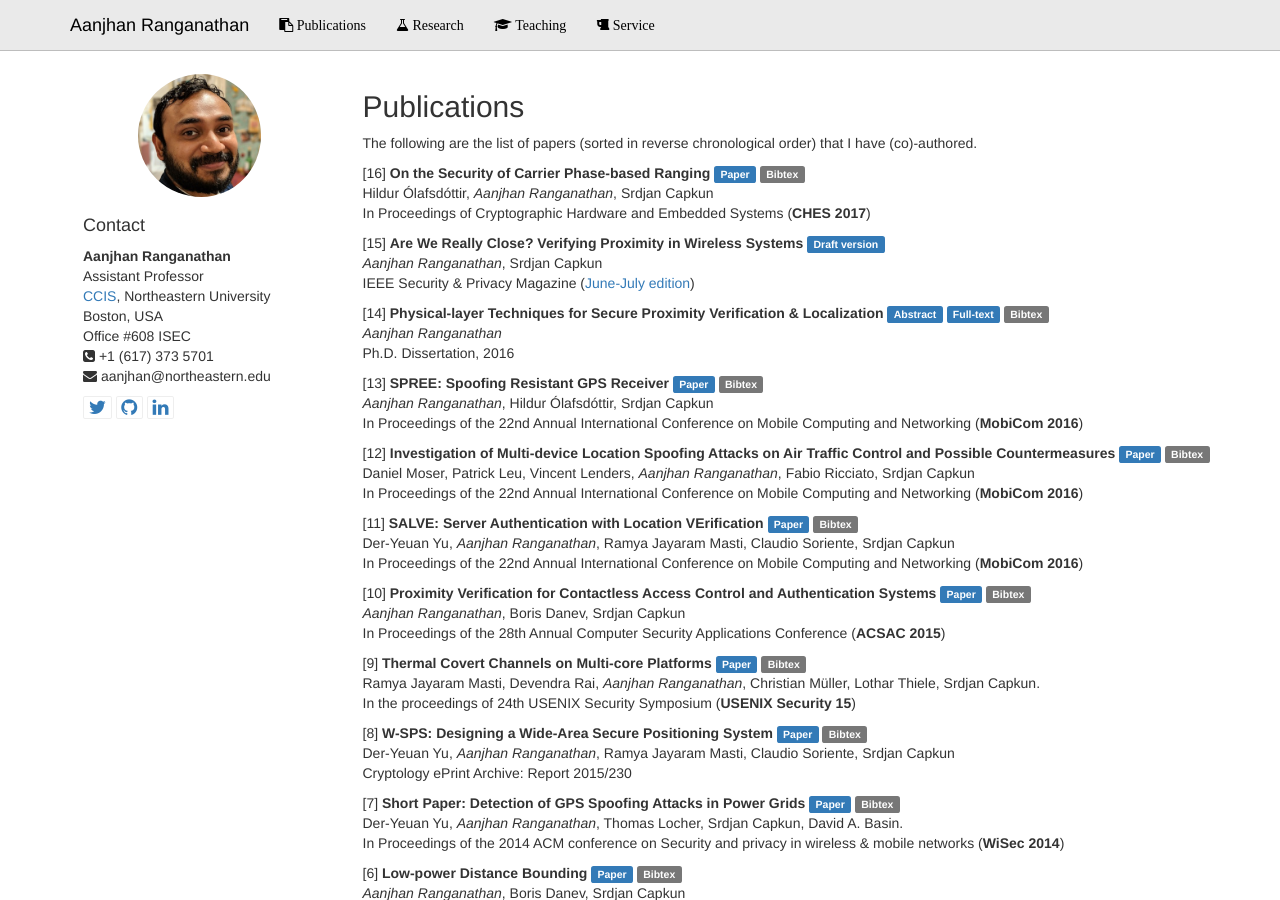
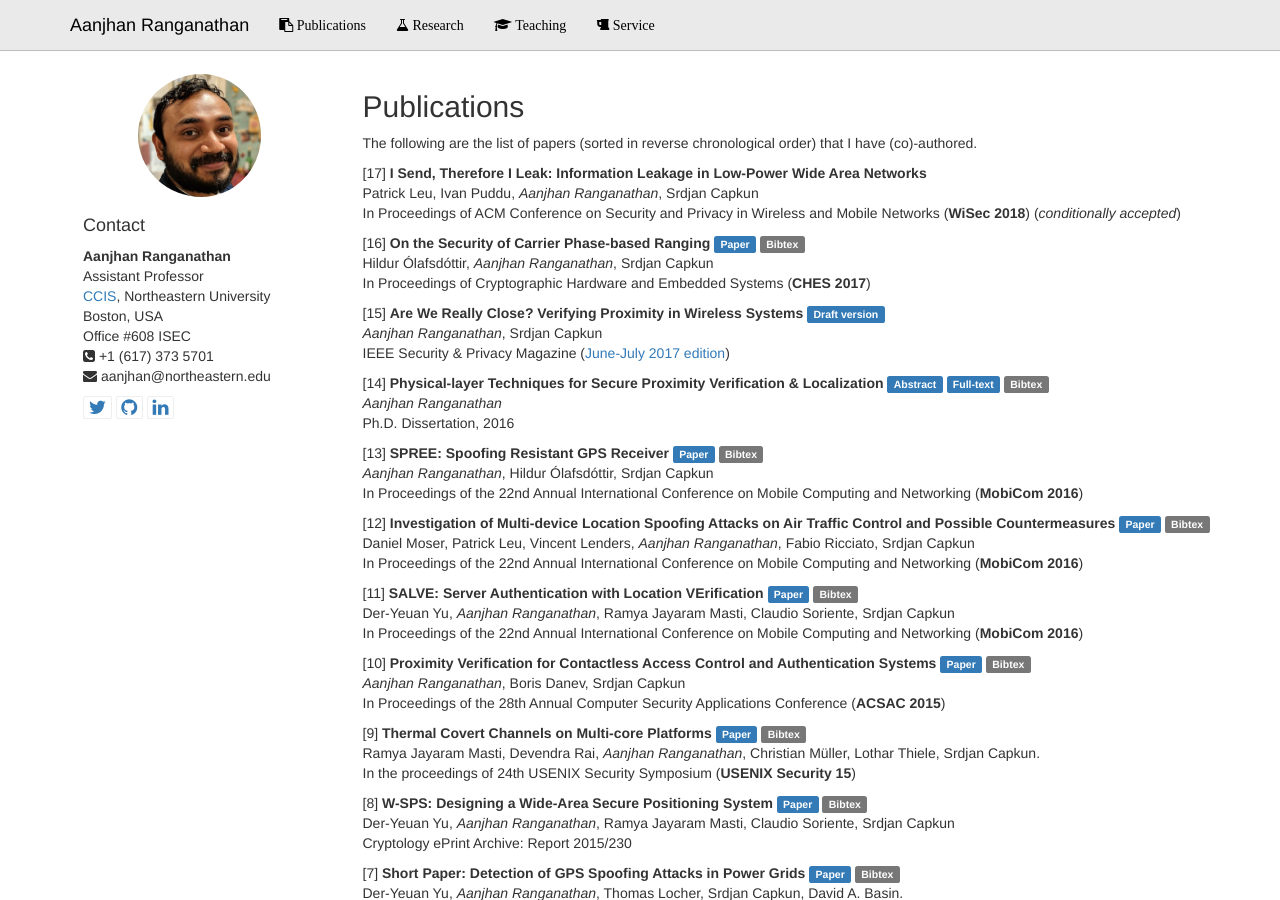
Before and after one commit to aanjhan/mywebsite, a Jekyll site: the page built from pubs/index.md, in a window 1280 px wide and 900 px high. Built offline with Jekyll 4.4.1, drawn with Linux system fonts in a browser that asks for light colours.

Commit message:
updated wisec news

```diff
--- a/pubs/index.md
+++ b/pubs/index.md
@@ -7,6 +7,10 @@ layout: default
 
 The following are the list of papers (sorted in reverse chronological order) that I have (co)-authored.
 
+[17] **I Send, Therefore I Leak: Information Leakage in Low-Power Wide Area Networks**<br/>
+Patrick Leu, Ivan Puddu, *Aanjhan Ranganathan*, Srdjan Capkun<br/>
+In Proceedings of ACM Conference on Security and Privacy in Wireless and Mobile
+Networks (**WiSec 2018**) (*conditionally accepted*)
 
 [16] **On the Security of Carrier Phase-based Ranging** <a href="assets/phase_ranging.pdf" class="label label-primary">Paper</a> <a href="assets/phase_ranging.bib" class="label label-default">Bibtex</a><br/>
 Hildur Ólafsdóttir, *Aanjhan Ranganathan*, Srdjan Capkun<br/>
@@ -14,7 +18,7 @@ In Proceedings of Cryptographic Hardware and Embedded Systems (**CHES 2017**)
 
 [15] **Are We Really Close? Verifying Proximity in Wireless Systems** <a href="assets/ieeemag_secureranging.pdf" class="label label-primary">Draft version</a><br/>
 *Aanjhan Ranganathan*, Srdjan Capkun<br/>
-IEEE Security & Privacy Magazine (<a href="http://ieeexplore.ieee.org/document/7945214/">June-July edition</a>)
+IEEE Security & Privacy Magazine (<a href="http://ieeexplore.ieee.org/document/7945214/">June-July 2017 edition</a>)
 
 [14] **Physical-layer Techniques for Secure Proximity Verification & Localization**
 <a href="assets/thesis_abstract.pdf" class="label label-primary">Abstract</a> <a href="assets/aanjhan_thesis.pdf" class="label label-primary">Full-text</a> <a href="assets/aanjhan_thesis.bib" class="label label-default">Bibtex</a><br/>
```
Also changed, not shown: index.md (+1 -0 lines), 6 other files.
